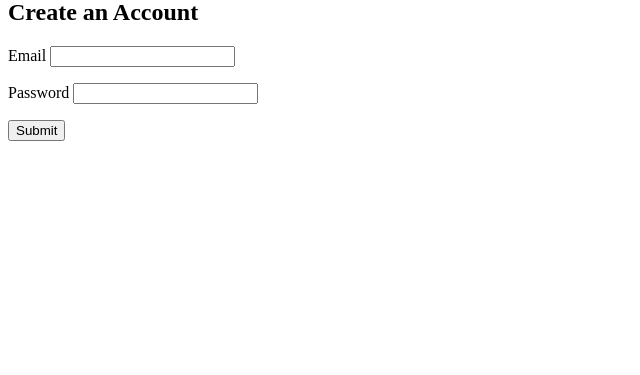
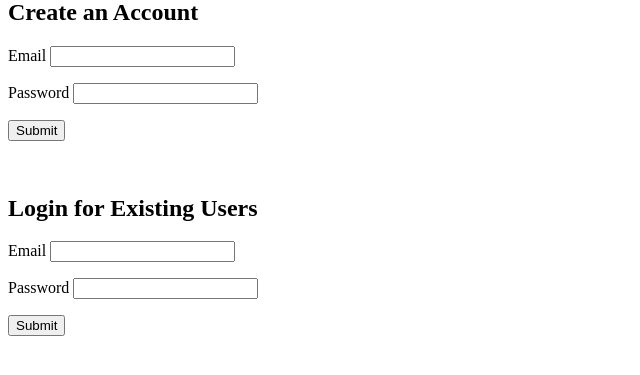
Before and after one commit to mauratee/Renters-Speak, a Flask app: page / in a window 1280 px wide. Shown: the part 236-611 px from the top of the page, without its empty margins (0-640 px from the left). Run offline with Flask 2, Linux system fonts and the light colour scheme.

Commit message:
Begin /login route in server.py, add login form to homepage

```diff
--- a/server.py
+++ b/server.py
@@ -59,6 +59,15 @@ def register_user():
 
     return redirect("/")
 
+@app.route('/login', methods=['POST'])
+def login():
+    """Allow existing users to log in"""
+
+    email = request.form.get("email")
+    password = request.form.get("password")
+
+
+
 
 
 if __name__ == '__main__':
--- a/templates/homepage.html
+++ b/templates/homepage.html
@@ -29,5 +29,23 @@
 
   </form>
 
+  <br>
+
+  <h2>Login for Existing Users</h2>
+  <form action="/login" method="POST">
+    <p>
+      Email <input type="text" name="email">
+    </p>
+
+    <p>
+      Password <input type="text" name="password">
+    </p>
+
+    <p>
+      <input type="submit">
+    </p>
+
+  </form>
+
 
 {% endblock %}
```
